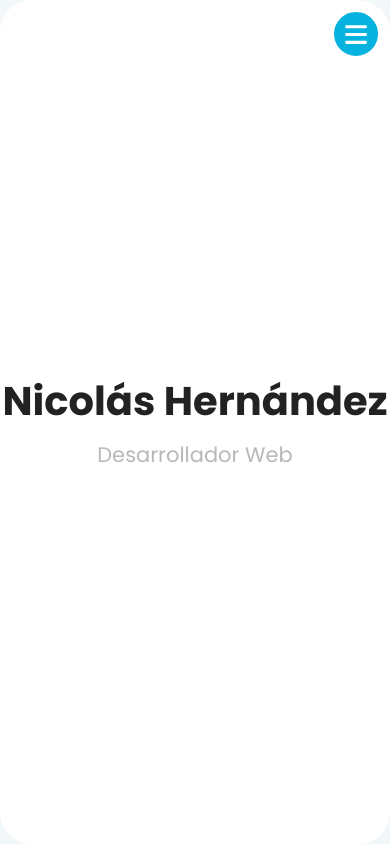
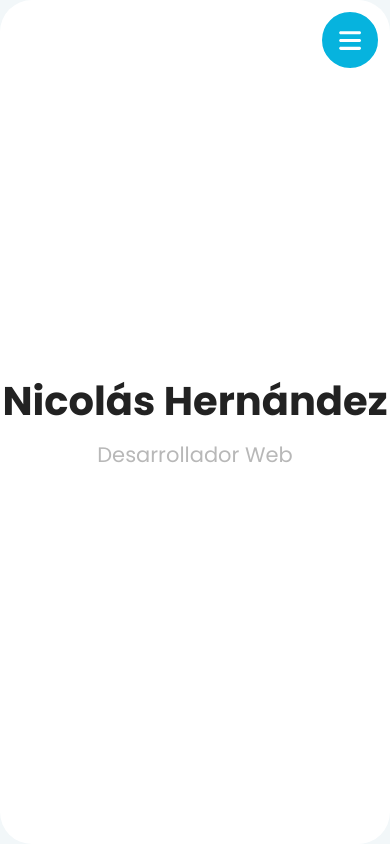
Before and after one commit to NSHN1999/MiPortafolio, a React (Vite) app: page /portafolio/home in a window 390 px wide. Built offline with nearby package versions, Linux system fonts and the light colour scheme.

Commit message:
GlobalStyles modificado

```diff
--- a/src/GlobalStyle.css
+++ b/src/GlobalStyle.css
@@ -16,8 +16,12 @@
 
 /*ESTILOS GENERALES*/
 
+* {
+    -webkit-tap-highlight-color: rgba(0, 0, 0, 0);
+}
+
 html{
-    font-size: 10px;
+    font-size: 62.5%;
 }
 
 body{
--- a/src/portafolio/styles/MenuResponsive.module.css
+++ b/src/portafolio/styles/MenuResponsive.module.css
@@ -1,3 +1,4 @@
+
 .layout__menuToggle{
     display: none;
 }
@@ -11,15 +12,15 @@
         position: absolute;
         top: 1rem;
         right: 1rem;
-        width: 4.8rem;
-        height: 4.8rem;
+        width: 6rem;
+        height: 6rem;
         overflow: hidden;
         background-color: var(--color-secondary);
         color: var(--color-principal);
         font-size: 2.5rem;
         border-radius: 3rem;
         cursor: pointer;
-        transition: 400ms;
+        transition: 400ms ease-in-out;
         z-index: 3;
         transform-style: preserve-3d;
         perspective: 8rem;
```
